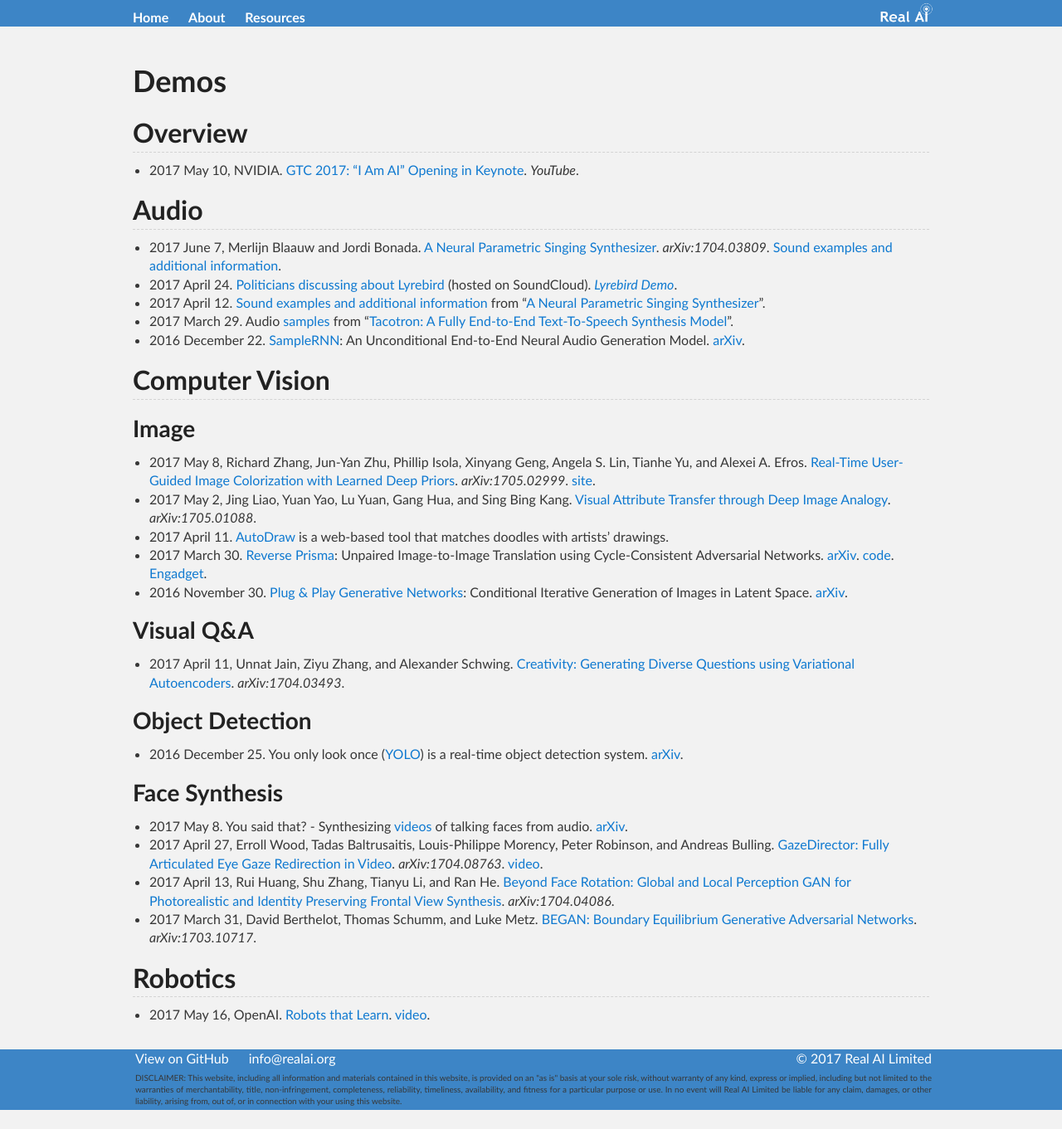
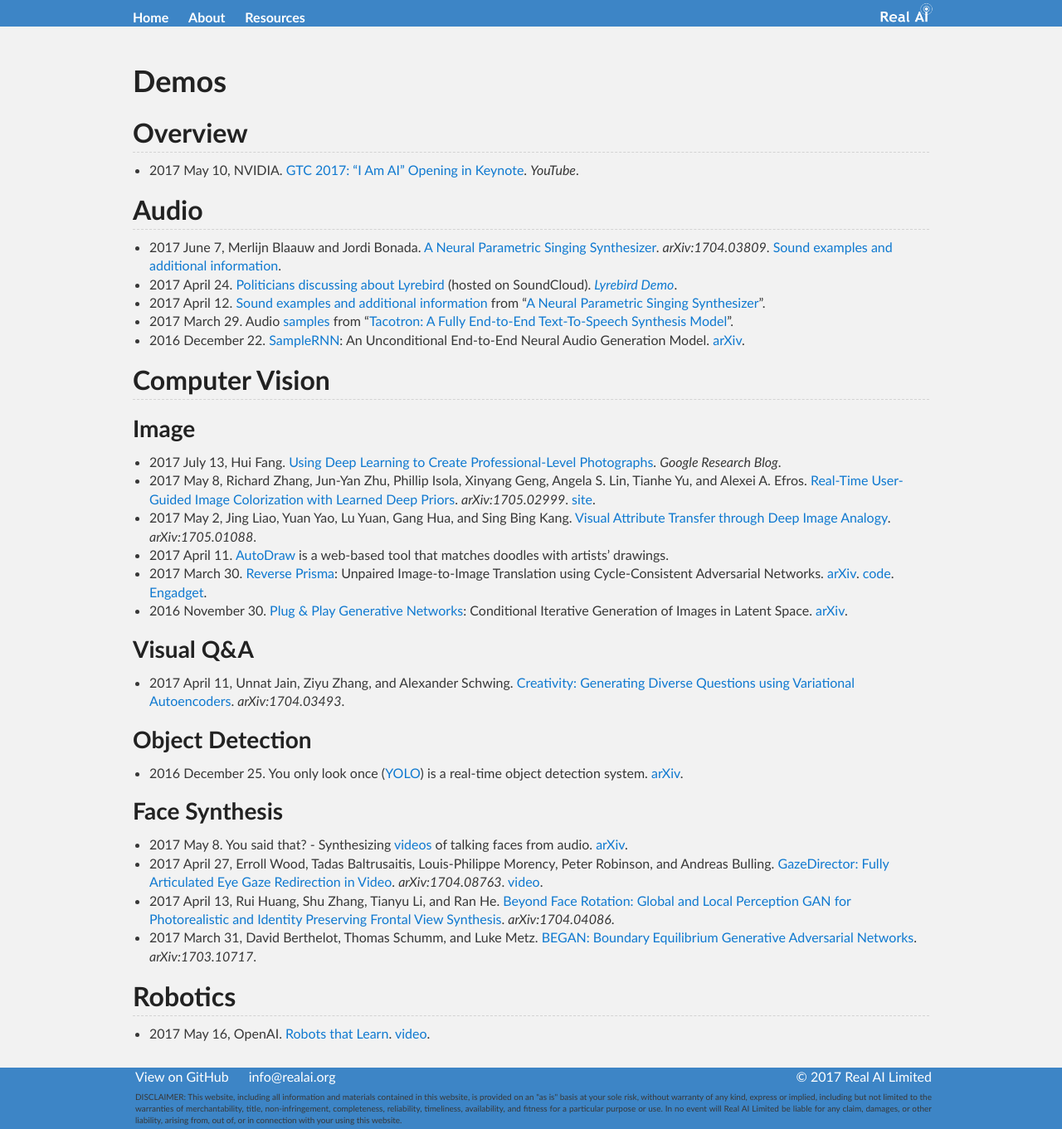
Before and after one commit to Tonywuhk/realai.org, a Jekyll site: the page built from resources/demos.md, in a window 1280 px wide. Shown: the whole page at 83% size. Built offline with Jekyll 4.4.1, drawn with Linux system fonts in a browser that asks for light colours; our own code applies the rules of GitHub Pages for plain Markdown files; comment, search, counter and statistics services are not loaded; the repository's description, which GitHub fills in, is left out; before the commit the page ends 1338 px from its top, so only the background shows below that.

Commit message:
Update demos.md

```diff
--- a/resources/demos.md
+++ b/resources/demos.md
@@ -19,6 +19,7 @@
 
 ### Image
 
+* 2017 July 13, Hui Fang. [Using Deep Learning to Create Professional-Level Photographs](https://research.googleblog.com/2017/07/using-deep-learning-to-create.html). *Google Research Blog*.
 * 2017 May 8, Richard Zhang, Jun-Yan Zhu, Phillip Isola, Xinyang Geng, Angela S. Lin, Tianhe Yu, and Alexei A. Efros. [Real-Time User-Guided Image Colorization with Learned Deep Priors](https://arxiv.org/abs/1705.02999). *arXiv:1705.02999*. [site](https://richzhang.github.io/ideepcolor/).
 * 2017 May 2, Jing Liao, Yuan Yao, Lu Yuan, Gang Hua, and Sing Bing Kang. [Visual Attribute Transfer through Deep Image Analogy](https://arxiv.org/abs/1705.01088). *arXiv:1705.01088*.
 * 2017 April 11. [AutoDraw](https://www.autodraw.com/) is a web-based tool that matches doodles with artists' drawings.
```
